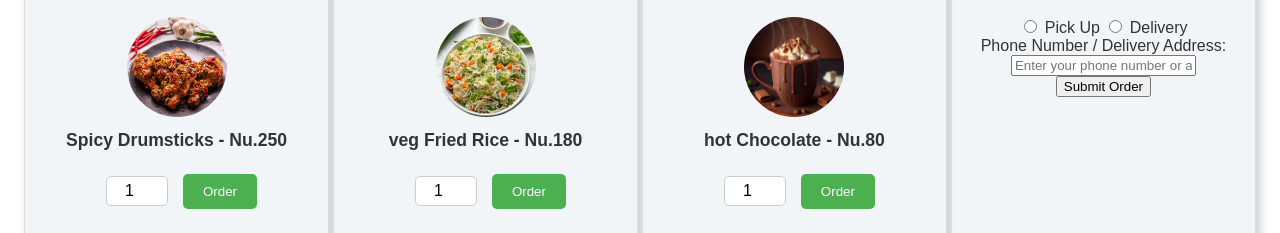
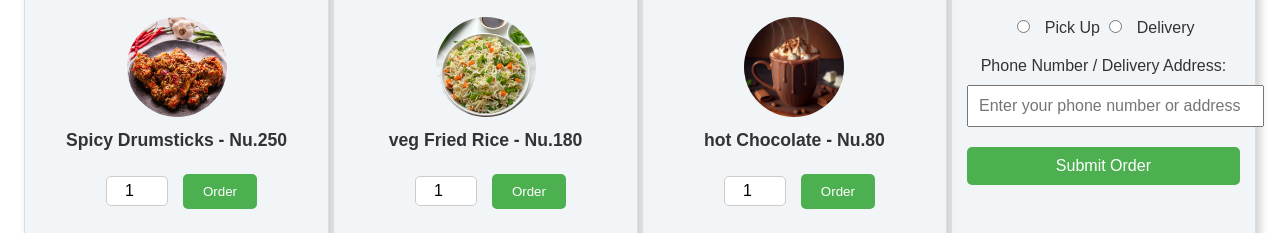
Before and after one commit to ENHleeseu/ly, a plain HTML site: page nn.html in a window 1280 px wide. Shown: the part 1197-1430 px from the top of the page. Drawn offline with Linux system fonts and the light colour scheme.

Commit message:
Update nn.css

```diff
--- a/nn.css
+++ b/nn.css
@@ -216,6 +216,39 @@ span {
         font-size: 1.2rem;
     }
 }
+.order-type {
+        margin-bottom: 20px;
+    }
+
+    .order-type input[type="radio"] {
+        margin-right: 10px;
+    }
+
+    #contactField {
+        margin-bottom: 20px;
+    }
+
+    #contactInput {
+        width: 100%;
+        padding: 10px;
+        font-size: 16px;
+        margin-top: 10px;
+    }
+
+    button[type="submit"] {
+        background-color: #4CAF50;
+        color: white;
+        font-size: 16px;
+        padding: 10px 20px;
+        border: none;
+        border-radius: 5px;
+        cursor: pointer;
+        width: 100%;
+    }
+
+    button[type="submit"]:hover {
+        background-color: #45a049;
+    }
 
 @media (max-width: 480px) {
     header h1 {
```
